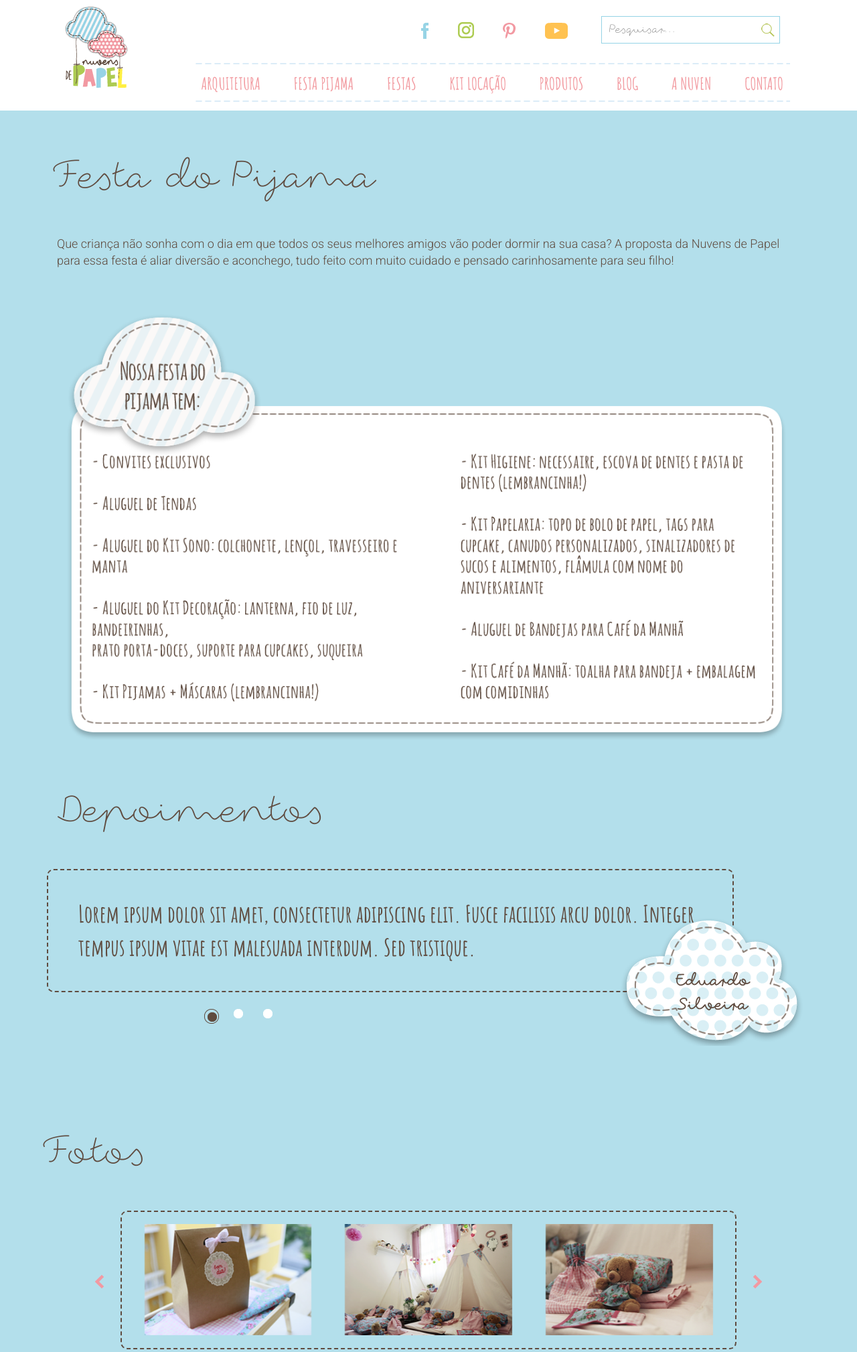
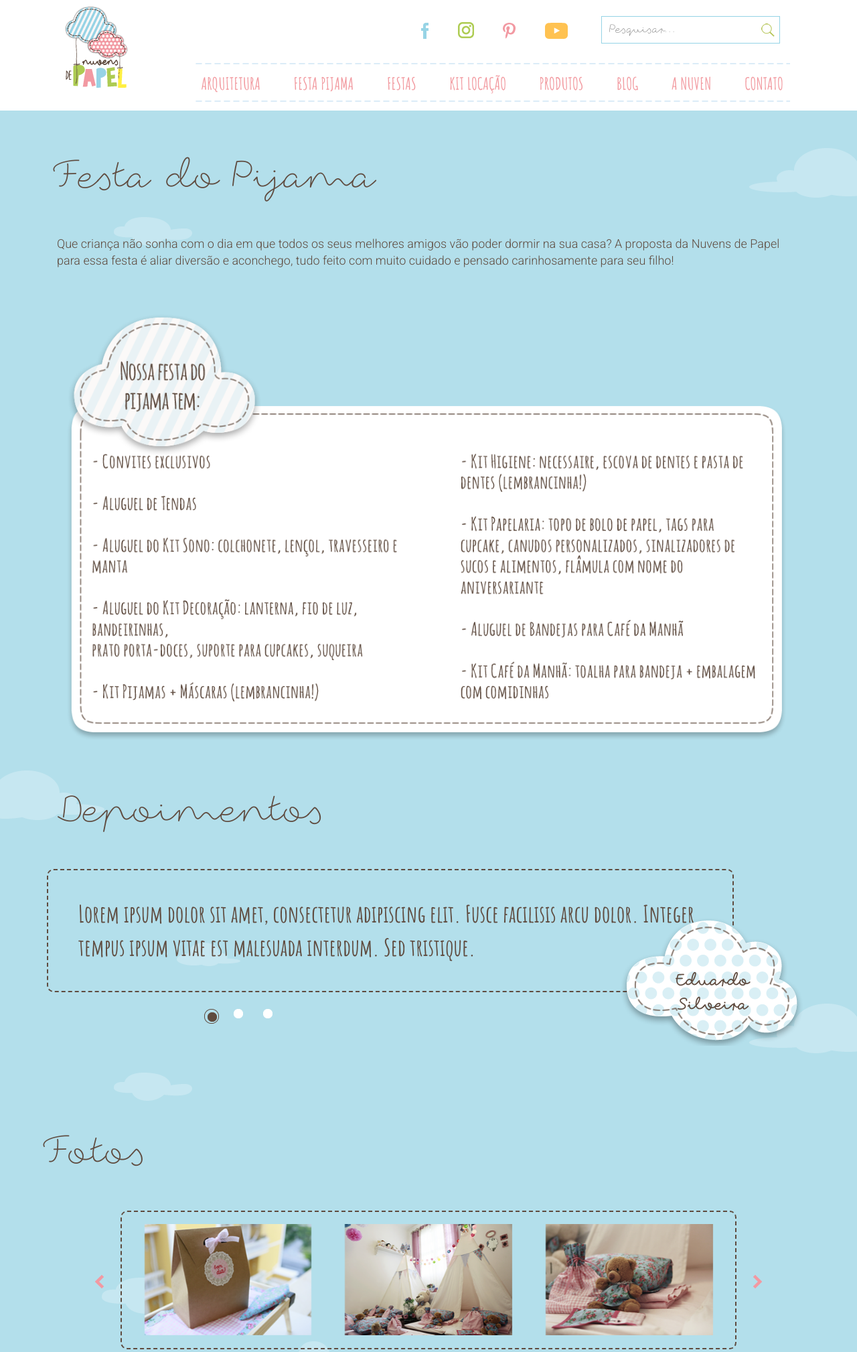
Before and after one commit to BrunnoCruvinel/nuvemdepapel, a PHP site: page /festa-pijama.php in a window 1280 px wide. Shown: the top 2018 px of the page at 67% size. Run offline with PHP 8.4, Linux system fonts and the light colour scheme; some libraries are stand-ins or nearby versions.

Commit message:
Adição do dundo de nuvens na festa do pijama

```diff
--- a/css/produtos.css
+++ b/css/produtos.css
@@ -5,3 +5,7 @@
 #produtos .nao-moro {
     position: absolute;
 }
+
+.back_pijama{
+	background: url(../img/nuvens_pijama.png);
+}
--- a/festa-pijama.php
+++ b/festa-pijama.php
@@ -1,6 +1,6 @@
 <?php require "header.php" ?>
 
-<section id="produtos" class="bg-color-azul bg-nuvem-festa-pijama">
+<section id="produtos" class="bg-color-azul bg-nuvem-festa-pijama back_pijama">
     <div class="container">
 
         <div class="row espacamento_top">
```
Also changed, not shown: img/nuvens_pijama.png (added).
